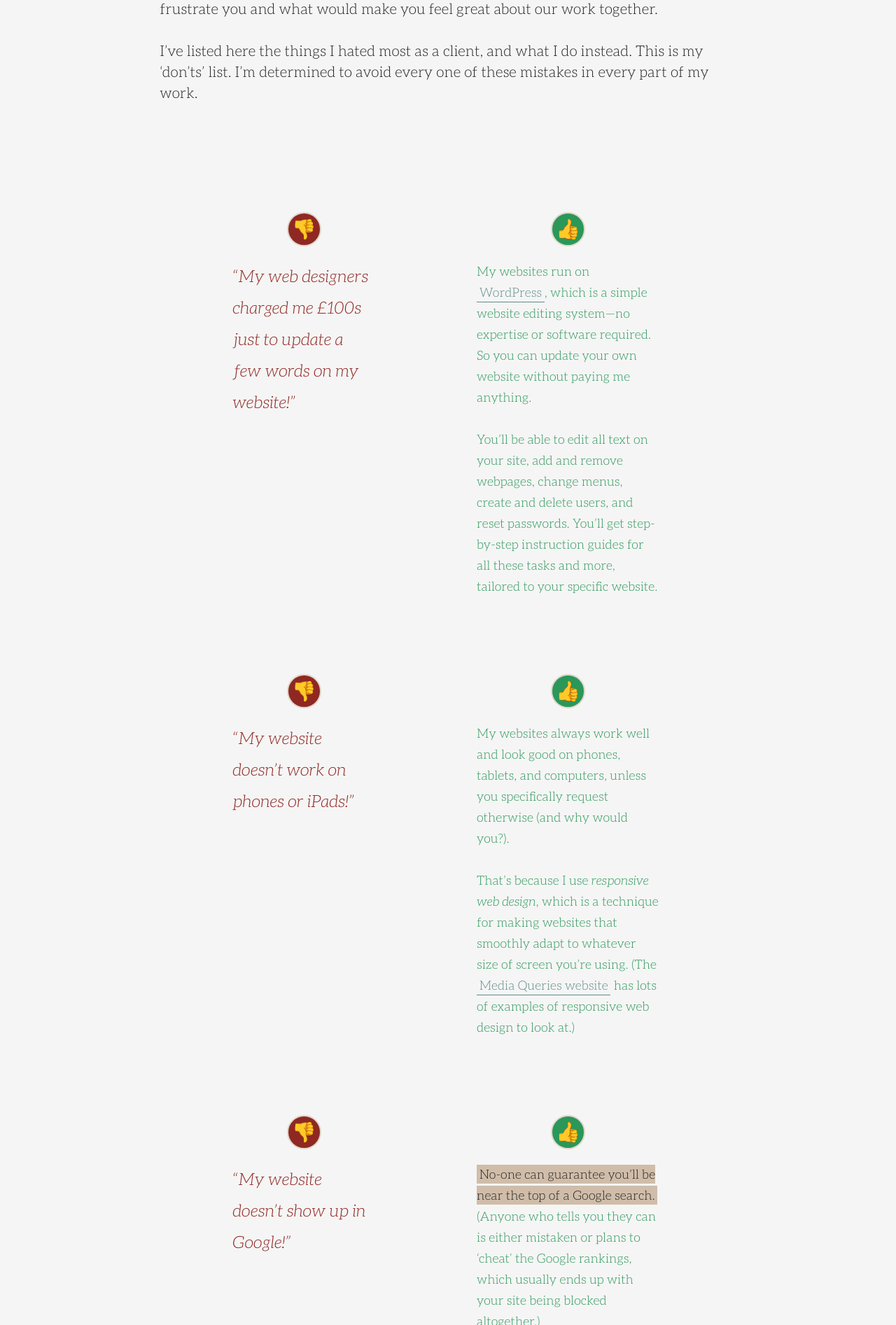
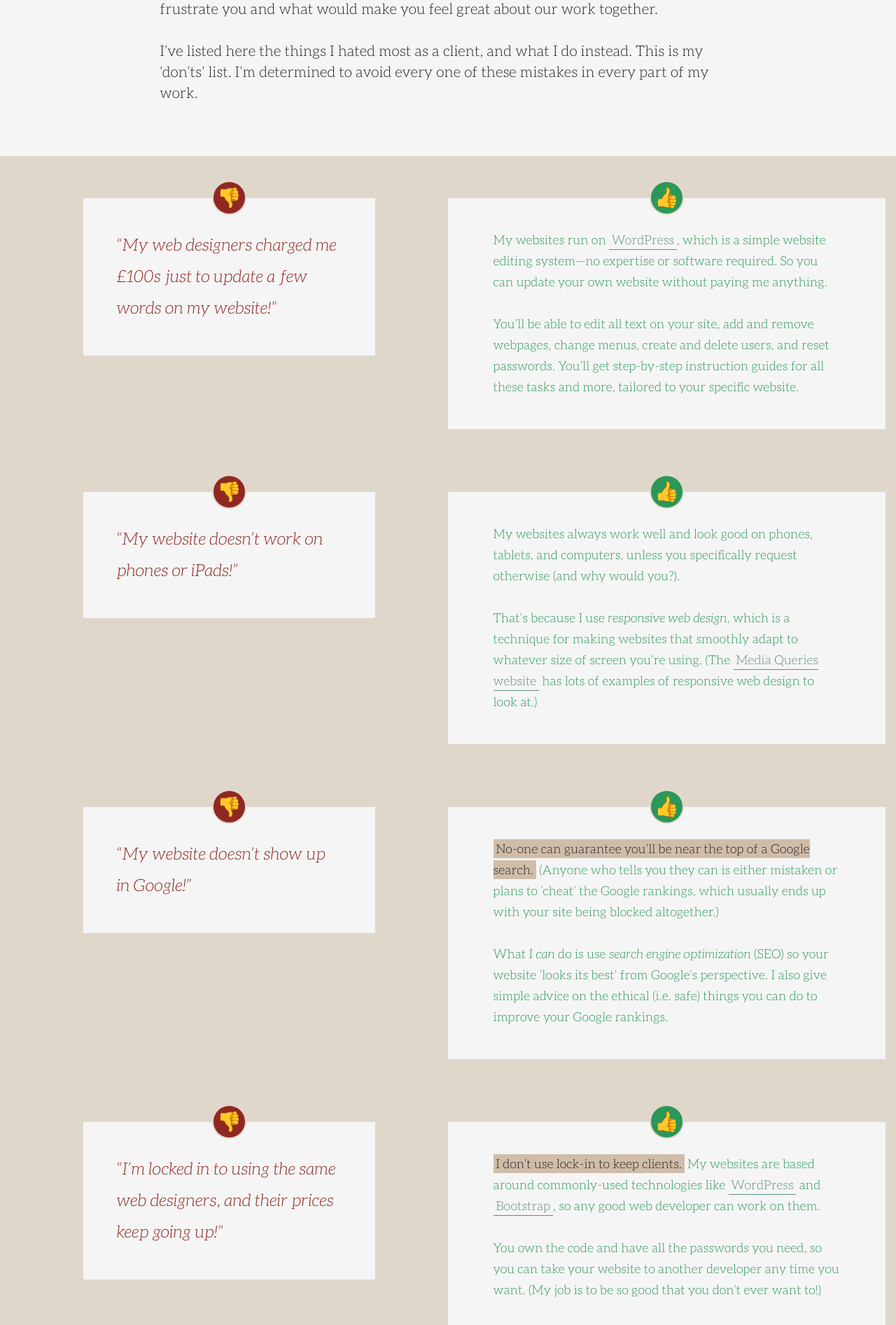
Before and after one commit to cjbarnes/cjbarnes.github.io, a Jekyll site: the page built from _pages/i-dont.html, in a window 1280 px wide. Shown: the part 757-2650 px from the top of the page at 70% size. Built offline with Jekyll 4.4.1, drawn with Linux system fonts in a browser that asks for light colours; some web fonts are replaced.

Commit message:
Fixed dos and donts layout for wide screens
Known Issues: not responsive yet

```diff
--- a/_pages/i-dont.html
+++ b/_pages/i-dont.html
@@ -15,7 +15,7 @@ masthead: light
 
 </section><!-- /.content-section -->
 
-<section class="content-section donts">
+<section class="content-section donts content-section-special content-section-wide">
 
   <div class="donts-row">
     <figure class="quote no">
--- a/_src/sass/layouts/_donts.scss
+++ b/_src/sass/layouts/_donts.scss
@@ -19,7 +19,7 @@
 
     /* Dos box and icon. */
     figure.yes {
-        @include column(5);
+        @include column(6);
         @include push;
 
         /* Icon. */
```
Also changed, not shown: css/styles.min.css, 1 other file.
